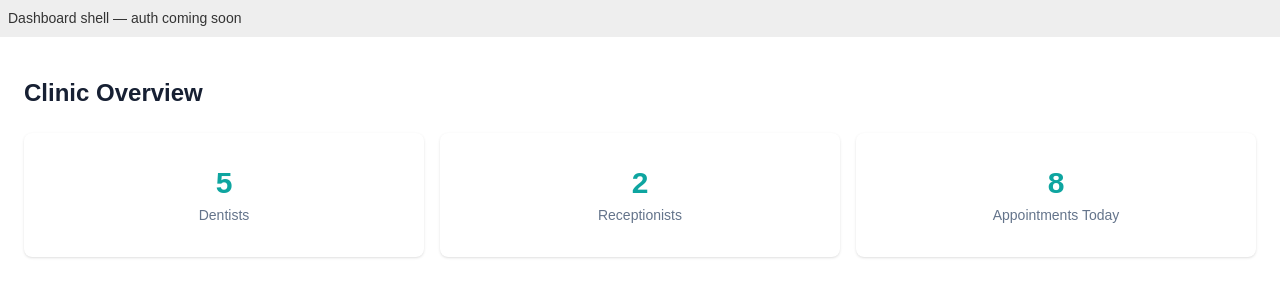
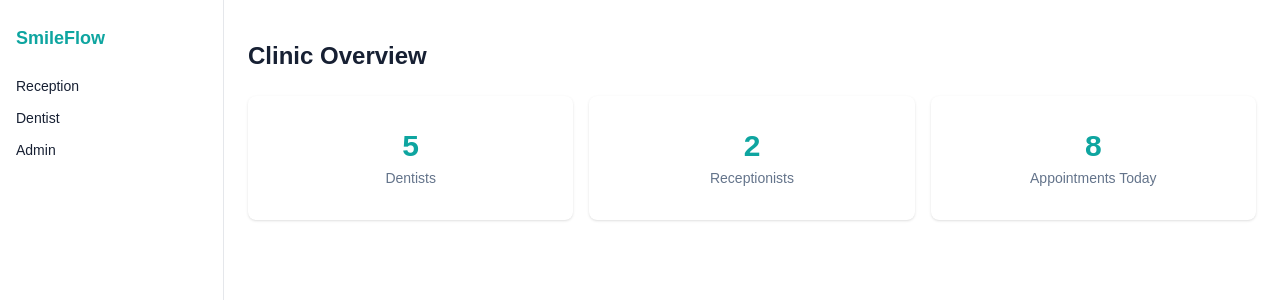
Before and after one commit to ajithkr2108/smileflow, a Next.js app: page /admin in a window 1280 px wide. Shown: the top 300 px of the page. Built offline with nearby package versions, Linux system fonts and the light colour scheme.

Commit message:
feat: add dashboard sidebar navigation

```diff
--- a/app/(dashboard)/layout.tsx
+++ b/app/(dashboard)/layout.tsx
@@ -1,14 +1,14 @@
+import Sidebar from "@/components/layout/Sidebar";
+
 export default function DashboardLayout({
   children,
 }: {
   children: React.ReactNode;
 }) {
   return (
-    <div>
-      <div style={{ padding: "8px", background: "#eee", color: "#333", fontSize: "14px" }}>
-        Dashboard shell — auth coming soon
-      </div>
-      {children}
+    <div className="flex">
+      <Sidebar />
+      <div className="flex-1">{children}</div>
     </div>
   );
 }
--- /dev/null
+++ b/components/layout/Sidebar.tsx
@@ -0,0 +1,14 @@
+import Link from "next/link";
+
+export default function Sidebar() {
+    return (
+        <aside className="w-56 min-h-screen bg-white border-r border-gray-200 px-4 py-6">
+            <p className="text-lg font-bold text-[#0EA5A0] mb-6">SmileFlow</p>
+            <nav className="flex flex-col gap-3 text-sm text-[#172033]">
+                <Link href="/reception">Reception</Link>
+                <Link href="/dentist">Dentist</Link>
+                <Link href="/admin">Admin</Link>
+            </nav>
+        </aside>
+    );
+}
```
